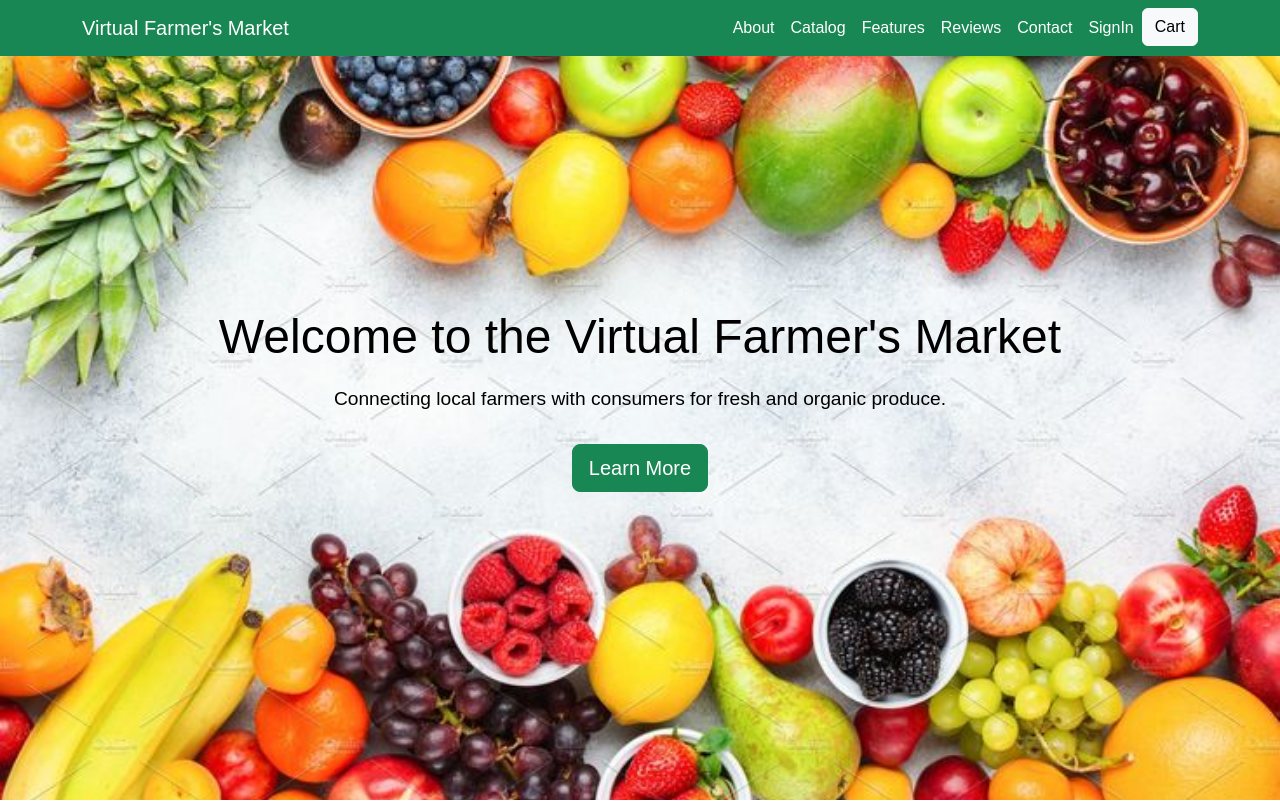
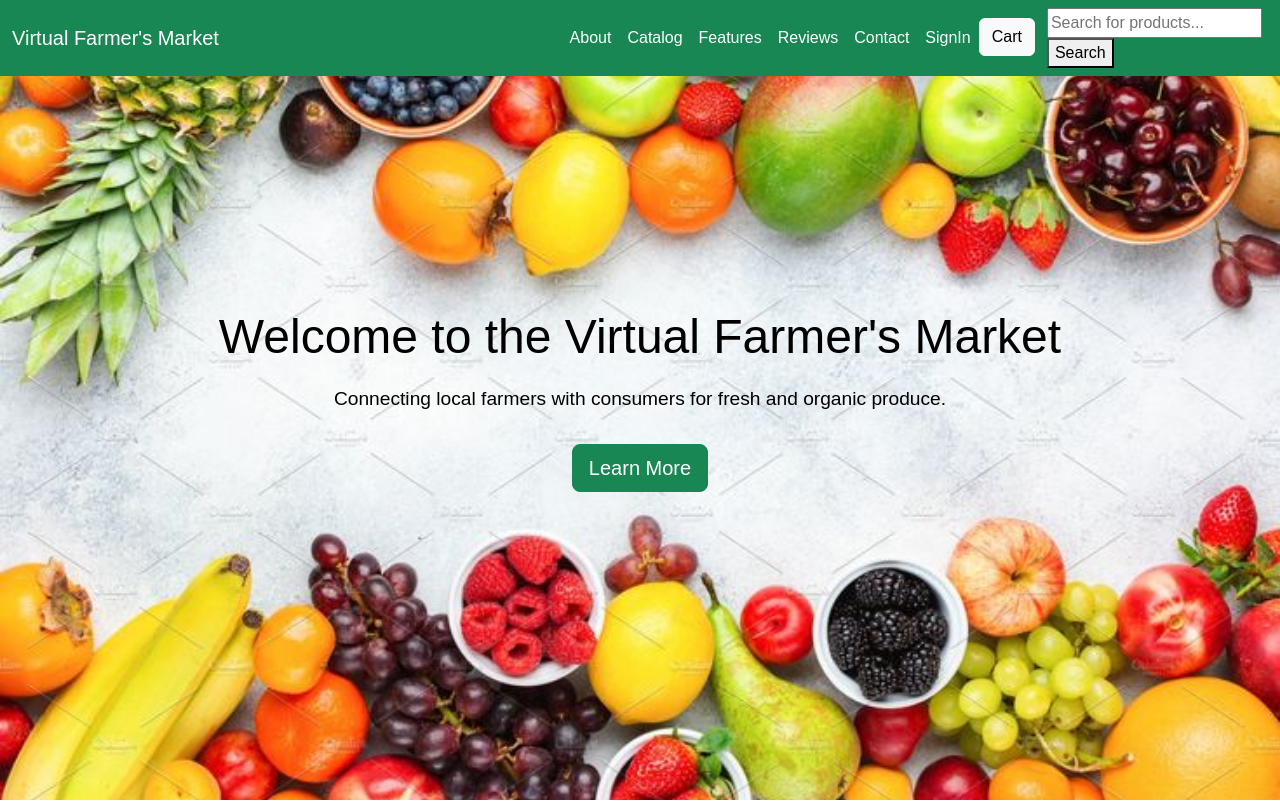
Before and after one commit to gratedcarrot/VFM, a plain HTML site: page index.html in a window 1280 px wide. Shown: the top 802 px of the page. Drawn offline with nearby package versions, Linux system fonts and the light colour scheme.

Commit message:
Update index.html

```diff
--- a/index.html
+++ b/index.html
@@ -29,6 +29,13 @@
         </ul>
 </div>
 </div>
+<div class="search-bar-container">
+<form action="/search" method="GET">
+    <input type="text" name="q" placeholder="Search for products..." class="search-input" />
+    <button type="submit" class="search-button">Search</button>
+</form>
+</div>
+
 </nav>
 
 
```
